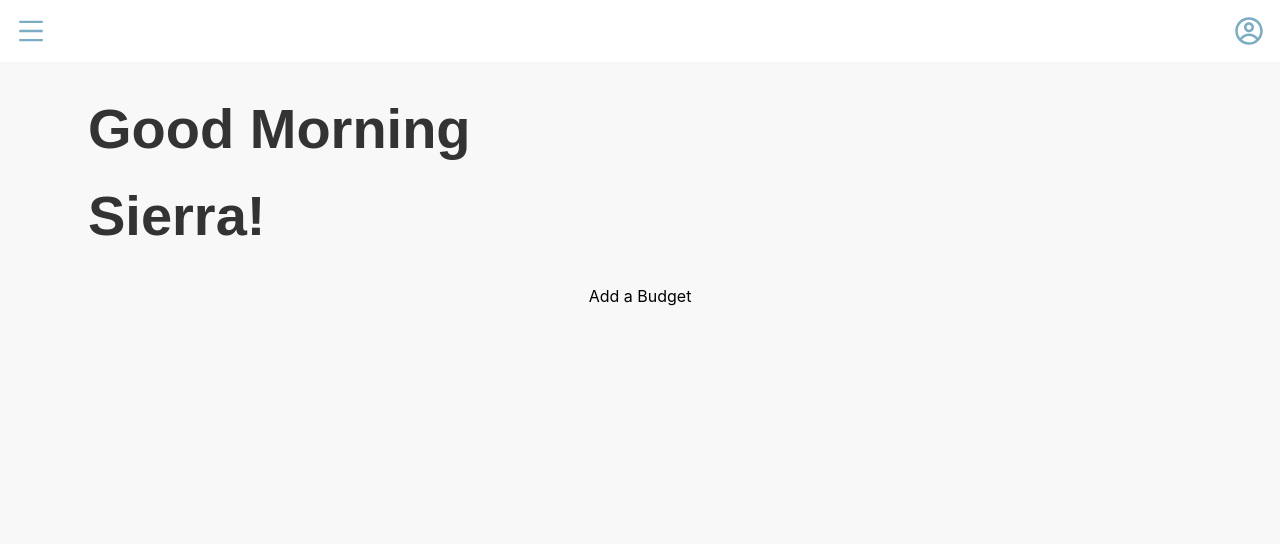
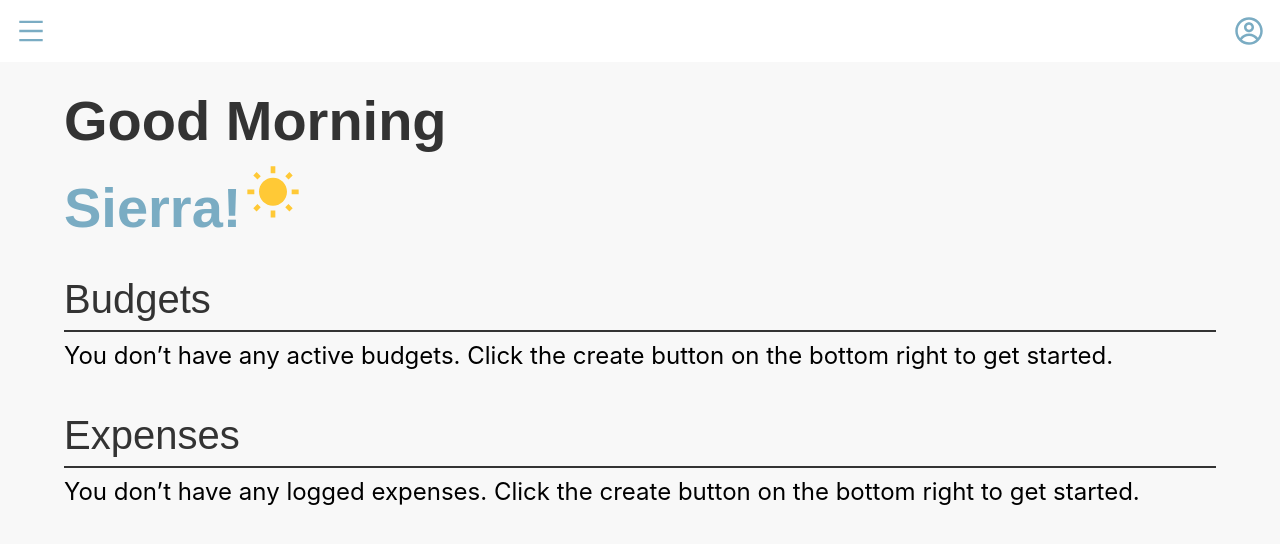
Before and after one commit to Patrickcpoole/simple-budget, a Next.js app in the folder frontend/: page /dashboard in a window 1280 px wide. Shown: the top 544 px of the page. Built offline with nearby package versions, Linux system fonts and the light colour scheme.

Commit message:
basic dashboard layout

```diff
--- a/frontend/app/dashboard/page.tsx
+++ b/frontend/app/dashboard/page.tsx
@@ -1,20 +1,49 @@
 "use client"
 
 import React from 'react';
+
+// Components
 import CreateBudget from '../../components/CreateBudget';
 import CreateExpense from '../../components/CreateExpense';
+import Budgets from '../../components/Budgets';
+import Expenses from '../../components/Expenses';
+import CreateButton from '../../components/CreateButton';
+
+// External UI Imports
+import { MdWbSunny } from "react-icons/md";
+import { Divider } from '@mantine/core';
+
 
 export default function Dashboard() {
 
+    interface Expense {
+        name: string;
+        amount: number;
+        // other properties as needed
+      }
+
+    interface Budget {
+        name: string;
+        amount: number;
+        expenses: Expense[];
+    }
+
+    const budgets:Budget[] = [];
+    const expenses:Expense[] = [];
 
     return (
-        <div className='md:w-[90%] w-full '>
-            <h1 className='my-6 ml-6'>Good Morning <br /><span className='color-primary'>Sierra!</span></h1>
-            <div className='flex justify-center items-center'>
+        <div className='w-[90%] pt-4'>
+            <h1>Good Morning <br /><span className='text-primary flex'>Sierra!<MdWbSunny color={'#FFC936'} className='mt- ml-1'/></span></h1>
+            <h2 className='mt-4'>Budgets</h2>
+            <Divider size='sm' color='#333'/>
+            <Budgets budgets={budgets}/>
 
-            <CreateBudget />
+            <h2 className='mt-8'>Expenses</h2>
+            <Divider size='sm' color='#333'/>
+            <Expenses expenses={expenses}/>
+            {/* <CreateBudget /> */}
             {/* <CreateExpense /> */}
             </div>
-        </div>
+
     );
 }
--- /dev/null
+++ b/frontend/components/Budgets.tsx
@@ -0,0 +1,45 @@
+import React from 'react';
+
+interface Expense {
+  name: string;
+  amount: number;
+  // other properties as needed
+}
+
+interface Budget {
+  name: string;
+  amount: number;
+  expenses: Expense[];
+}
+
+type BudgetsProps = {
+  budgets: Budget[];
+}
+
+function Budgets({ budgets }: BudgetsProps) {
+  return (
+    <>
+    {
+    budgets.length === 0 ?
+
+      <p className='mt-2 text-2xl'>You don’t have any active budgets. Click the create button on the bottom right to get started.</p>
+
+      :
+    <div>
+      <ul>
+        {budgets.map(budget => (
+          <li key={budget.name}>
+            {budget.name}: {budget.amount}
+          </li>
+        ))}
+      </ul>
+    </div>
+    }
+
+
+
+    </>
+  );
+}
+
+export default Budgets;
--- /dev/null
+++ b/frontend/components/CreateButton.tsx
@@ -0,0 +1,24 @@
+import React, { useState } from 'react';
+import './CreateButton.css';
+
+const CreateButton: React.FC = () => {
+  const [isOpen, setIsOpen] = useState(false);
+
+  const handleClick = () => {
+    setIsOpen(!isOpen);
+  };
+
+  return (
+    <div className={`create-button ${isOpen ? 'open' : ''}`} onClick={handleClick}>
+      <div className="button-icon">{isOpen ? 'X' : '+'}</div>
+      {isOpen && (
+        <div className="floating-buttons">
+          <button className="floating-button">Create Budget</button>
+          <button className="floating-button">Create Expense</button>
+        </div>
+      )}
+    </div>
+  );
+};
+
+export default CreateButton;
--- /dev/null
+++ b/frontend/components/Expenses.tsx
@@ -0,0 +1,40 @@
+import React from 'react';
+
+interface Expense {
+  name: string;
+  amount: number;
+  // other properties as needed
+}
+
+interface ExpenseProps {
+  expenses: Expense[];
+}
+
+
+function Expenses({ expenses }: ExpenseProps) {
+  return (
+    <>
+    {
+    expenses.length === 0 ?
+
+      <p className='mt-2 text-2xl'>You don’t have any logged expenses. Click the create button on the bottom right to get started.</p>
+
+      :
+    <div>
+      <ul>
+        {expenses.map(budget => (
+          <li key={budget.name}>
+            {budget.name}: {budget.amount}
+          </li>
+        ))}
+      </ul>
+    </div>
+    }
+
+
+
+    </>
+  );
+}
+
+export default Expenses;
--- a/frontend/tailwind.config.ts
+++ b/frontend/tailwind.config.ts
@@ -9,8 +9,9 @@ const config: Config = {
     extend: {
         colors: {
             'primary': '#7AACC3',
-            'danger': '##FF5353',
-            'background': '#F8F8F8'
+            'danger': '#FF5353',
+            'background': '#F8F8F8',
+            'text': '#333333'
         },
 
 
```
